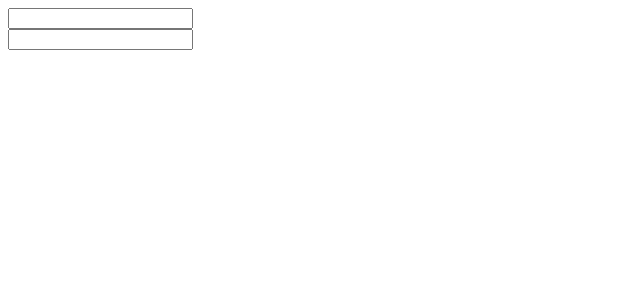
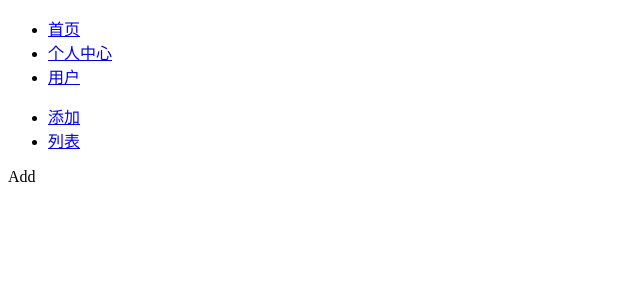
Before and after one commit to destinytaoer/Learning, a React (Create React App) app in the folder React/demo/: page /#/user in a window 1280 px wide. Shown: the top 300 px of the page, without its empty margins (0-640 px from the left). Built offline with nearby package versions, Linux system fonts and the light colour scheme.

Commit message:
[React] 学习路由
1. 路由基本配置
2. 二级路由
3. 动态路由

```diff
--- a/React/demo/package.json
+++ b/React/demo/package.json
@@ -9,6 +9,7 @@
     "react": "^16.12.0",
     "react-dom": "^16.12.0",
     "react-redux": "^7.1.3",
+    "react-router-dom": "^5.1.2",
     "react-scripts": "3.3.0",
     "redux": "^4.0.5"
   },
--- /dev/null
+++ b/React/demo/src/components/Nav.js
@@ -0,0 +1,15 @@
+import React, { Component } from 'react'
+import { Link } from "react-router-dom";
+export default class Nav extends Component {
+  render() {
+    return (
+      <div>
+        <ul>
+          <li><Link to="/">首页</Link></li>
+          <li><Link to="/profile">个人中心</Link></li>
+          <li><Link to="/user">用户</Link></li>
+        </ul>
+      </div>
+    )
+  }
+}
--- /dev/null
+++ b/React/demo/src/containers/Add.js
@@ -0,0 +1,11 @@
+import React, { Component } from 'react'
+
+export default class Add extends Component {
+  render() {
+    return (
+      <div>
+        Add
+      </div>
+    )
+  }
+}
--- /dev/null
+++ b/React/demo/src/containers/App.js
@@ -0,0 +1,18 @@
+import React, { Component } from 'react'
+import { HashRouter as Router, Route } from "react-router-dom";
+/**
+ * react-router-dom 中包含:
+ * HashRouter 和 BrowserRouter 分别为 hash 路由和 history 路由,是路由容器
+ * Route 是一条条的路由
+ */
+import Nav from '../components/Nav'
+export default class App extends Component {
+  render() {
+    return (
+      <div>
+        <Nav></Nav>
+        {this.props.children}
+      </div>
+    )
+  }
+}
--- /dev/null
+++ b/React/demo/src/containers/Detail.js
@@ -0,0 +1,16 @@
+import React, { Component } from 'react'
+
+export default class Detail extends Component {
+  componentDidMount() {
+    console.log(this.props.match)
+    console.log(this.props)
+  }
+
+  render() {
+    return (
+      <div>
+        Detail {this.props.match.params.id}
+      </div>
+    )
+  }
+}
--- /dev/null
+++ b/React/demo/src/containers/Home.js
@@ -0,0 +1,11 @@
+import React, { Component } from 'react'
+
+export default class Home extends Component {
+  render() {
+    return (
+      <div>
+        Home
+      </div>
+    )
+  }
+}
--- /dev/null
+++ b/React/demo/src/containers/List.js
@@ -0,0 +1,12 @@
+import React, { Component } from 'react'
+import { Link } from "react-router-dom";
+export default class List extends Component {
+  render() {
+    return (
+      <div>
+        <li><Link to="/detail/1">1</Link></li>
+        <li><Link to="/detail/2">2</Link></li>
+      </div>
+    )
+  }
+}
--- /dev/null
+++ b/React/demo/src/containers/Profile.js
@@ -0,0 +1,11 @@
+import React, { Component } from 'react'
+
+export default class Profile extends Component {
+  render() {
+    return (
+      <div>
+        Profile
+      </div>
+    )
+  }
+}
--- /dev/null
+++ b/React/demo/src/containers/User.js
@@ -0,0 +1,19 @@
+import React, { Component } from 'react'
+import Add from './Add'
+import List from './List'
+import {Link, Route} from 'react-router-dom'
+export default class User extends Component {
+  render() {
+    return (
+      <div>
+        <ul>
+          <li><Link to="/user/add">添加</Link></li>
+          <li><Link to="/user/list">列表</Link></li>
+        </ul>
+        <Route path="/user" exact={true} component={Add}></Route>
+        <Route path="/user/add" component={Add}></Route>
+        <Route path="/user/list" component={List}></Route>
+      </div>
+    )
+  }
+}
--- a/React/demo/src/index.js
+++ b/React/demo/src/index.js
@@ -12,10 +12,26 @@ import Counter from "./components/Counter";
 import Todo from "./components/Todo";
 import Username from './components/Username'
 import Password from './components/Password'
+import App from './containers/App'
+import Home from './containers/Home'
+import Profile from './containers/Profile'
+import User from './containers/User'
+import Detail from './containers/Detail'
 import store from './store'
+import { HashRouter as Router, Route, Switch, Redirect } from "react-router-dom";
 render(<Provider store={store}>
-  <div>
-    <Username/>
-    <Password/>
-  </div>
+  <Router>
+    <App>
+      <Switch>
+        <Route path="/" exact={true} component={Home}/>
+        <Route path="/profile" component={Profile}/>
+        <Route path="/user" component={User} />
+        <Route path="/detail/:id" component={Detail} />
+        {/* 最后匹配不到,就使用这个组件,路径不会变, 一般用于 404*/}
+        <Route component={Home}></Route>
+        {/* <Redirect to="/"></Redirect> */}
+        {/* 重定向, 路径会改变 */}
+      </Switch>
+    </App>
+  </Router>
 </Provider>, window.root)
```
Also changed, not shown: 1 other file (tests, documents, lock files or other folders).
